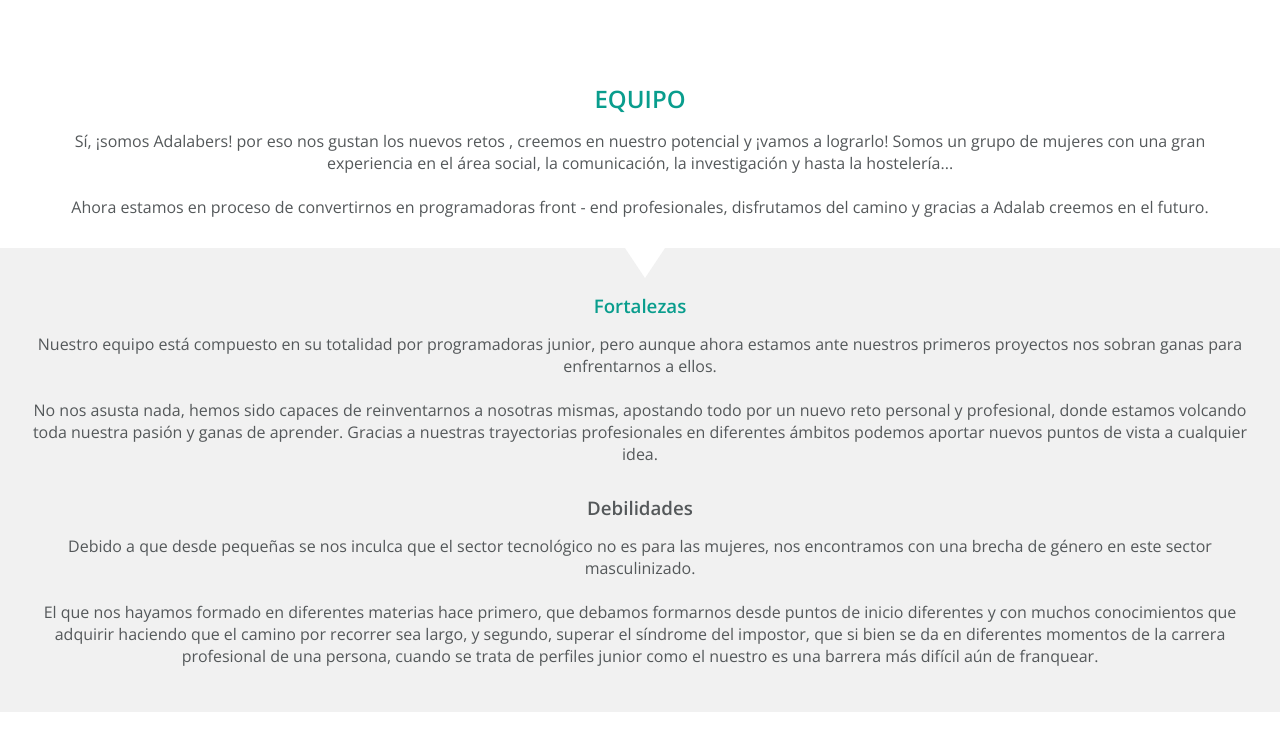
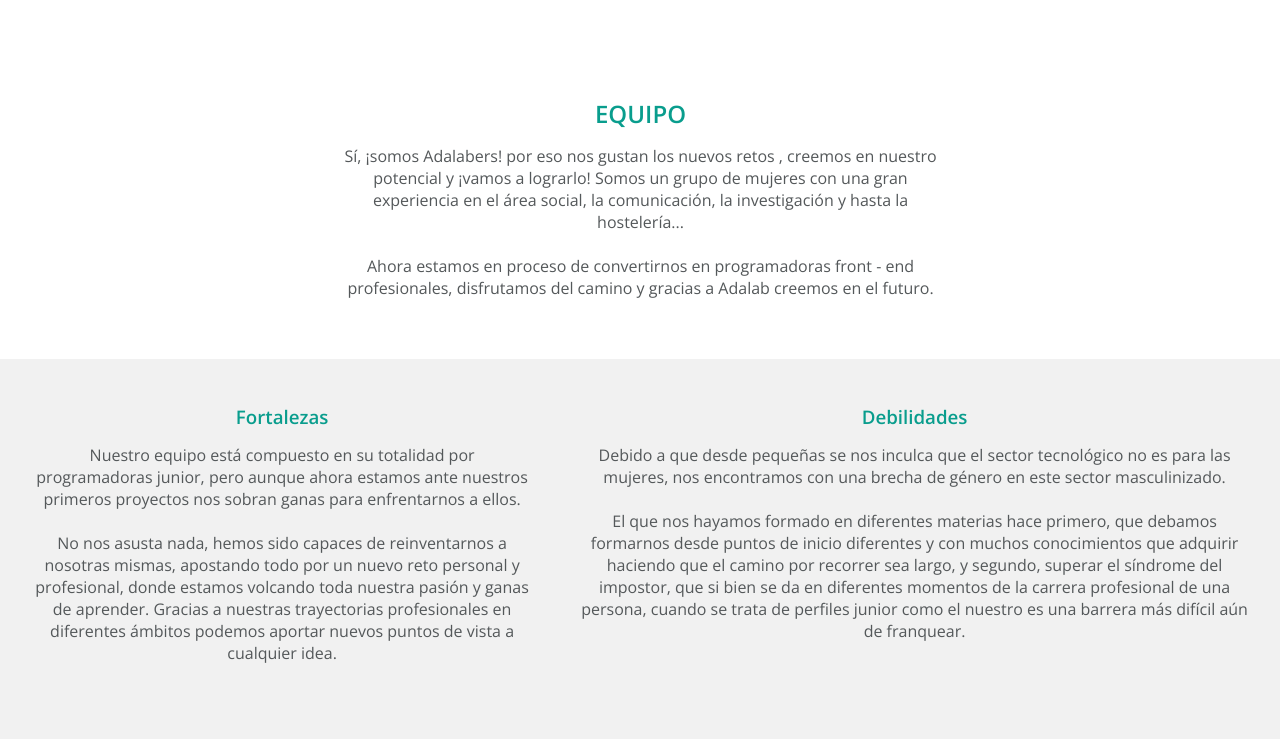
Before and after one commit to joanajimfer/e-s1-holamundo, a plain HTML site: page index.html in a window 1280 px wide. Shown: the part 468-1207 px from the top of the page. Drawn offline with nearby package versions, Linux system fonts and the light colour scheme.

Commit message:
main section css for tablet and laptop

```diff
--- a/css/style.css
+++ b/css/style.css
@@ -149,7 +149,6 @@ header {
     font-size:0px;
     line-height:0px;
 }
-/* QUIENES SOMOS*/
 
 #quienes-somos{
     padding: 30px;
@@ -314,6 +313,39 @@ span { position: relative;
 
 /* PAGE HOME*/
 
+.informacion-grupo {
+    margin-top: 45px;
+    margin-bottom: 60px;
+ }
+.titulo-equipo {
+     margin-top: 45px;
+     margin-bottom: 15px;
+ }
+ .fortalezas-debilidades {
+     display: flex;
+     padding-top: 45px;
+     padding-bottom: 60px;
+     margin-top; 0px;
+ }
+ .fortalezas {
+     padding-right: 15px;
+ }
+ .debilidades {
+     padding-left: 15px;
+     margin-top: 0px;
+ }
+ .dafo-de {
+     color: #099d8d;
+     margin-top; 0px;
+ }
+ .triangulo {
+     display: none;
+ }
+ .dafo-for {
+     padding-top: 0px;
+ }
+
+ /*i have a problem with the triangle because in html belongs to fortalezas section and here i need to belong to all fortalezas and debilidades section to be able to centrate, a solution could be cancel that triangle and create a new one*/
 
 
 /* PAGE CONTACT*/
@@ -393,7 +425,19 @@ footer {
 .nav-header {
     margin-right: 10%;
 }
-
+    /*EQUIPO, FORT y DEB*/
+.informacion-grupo {
+    max-width: 601px;
+    position: relative;
+    left: 50%;
+    margin-left: -300px;
+}
+.fortalezas {
+    padding-right: 22px;
+}
+.debilidades {
+    padding-left: 23px;
+}
     /* main*/
 .main-contacto {
     width: 610px;
@@ -408,7 +452,7 @@ footer {
 .footer-menu{
     margin-right: 10%;
 }
-}
+
 
 
 
```
